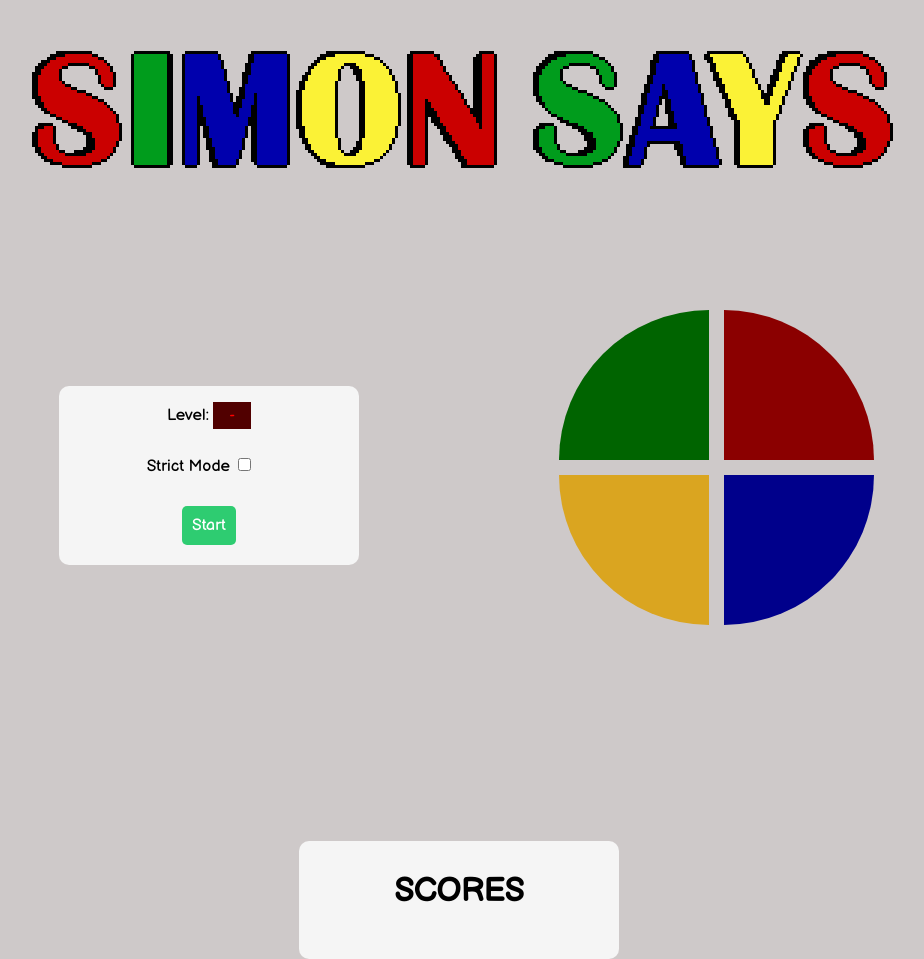
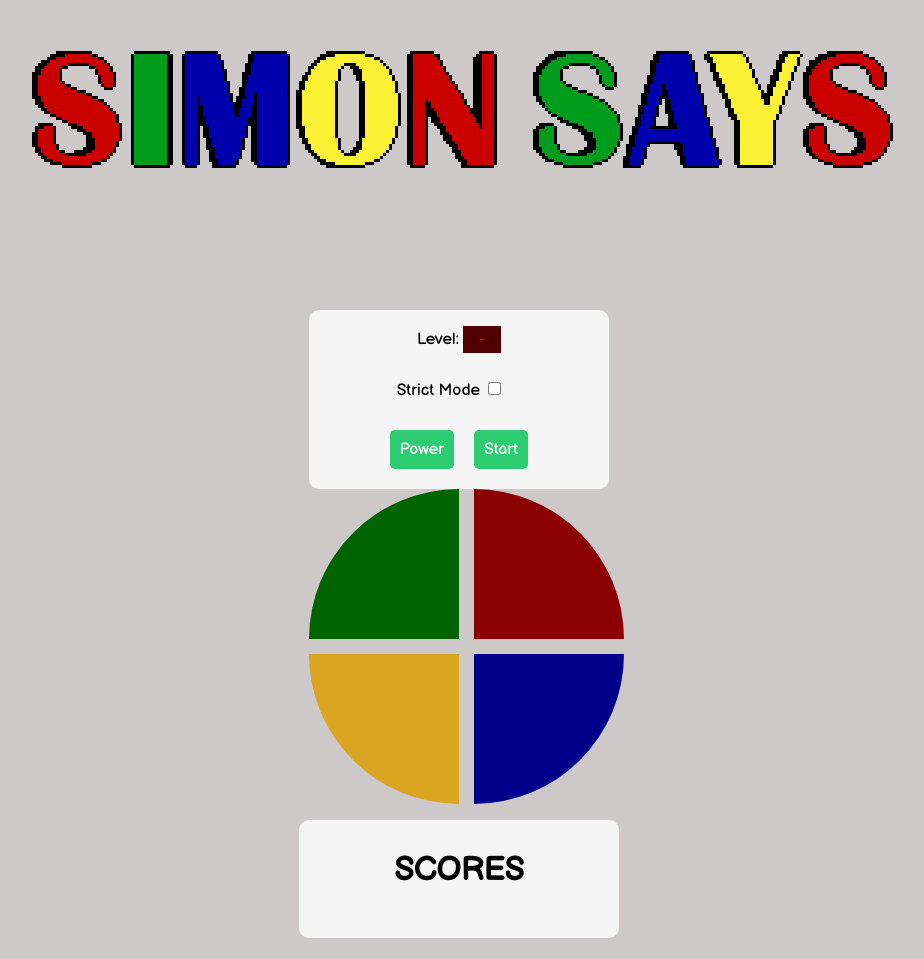
Before and after one commit to RicardoReyes01/simon-says, a plain HTML site: page index.html in a window 1280 px wide. Shown: the whole page, without its empty margins (181-1105 px from the left). After the commit the page ends 938 px from the top, so only its background shows below. Drawn offline with Linux system fonts and the light colour scheme.

Commit message:
Update index.html

```diff
--- a/index.html
+++ b/index.html
@@ -26,9 +26,9 @@
 					onchange="toggleStrictMode()">
 			</div>
 			<div class="buttons">
-				<button id="start-btn"
-						onclick="togglePower()">Start
-				</button>
+				<button id="power-btn" onclick="togglePower()">Power</button>
+				<button id="start-btn" onclick="startGame()">Start</button>
+			</div>
 			</div>
 		</div>
 		<div>
```
